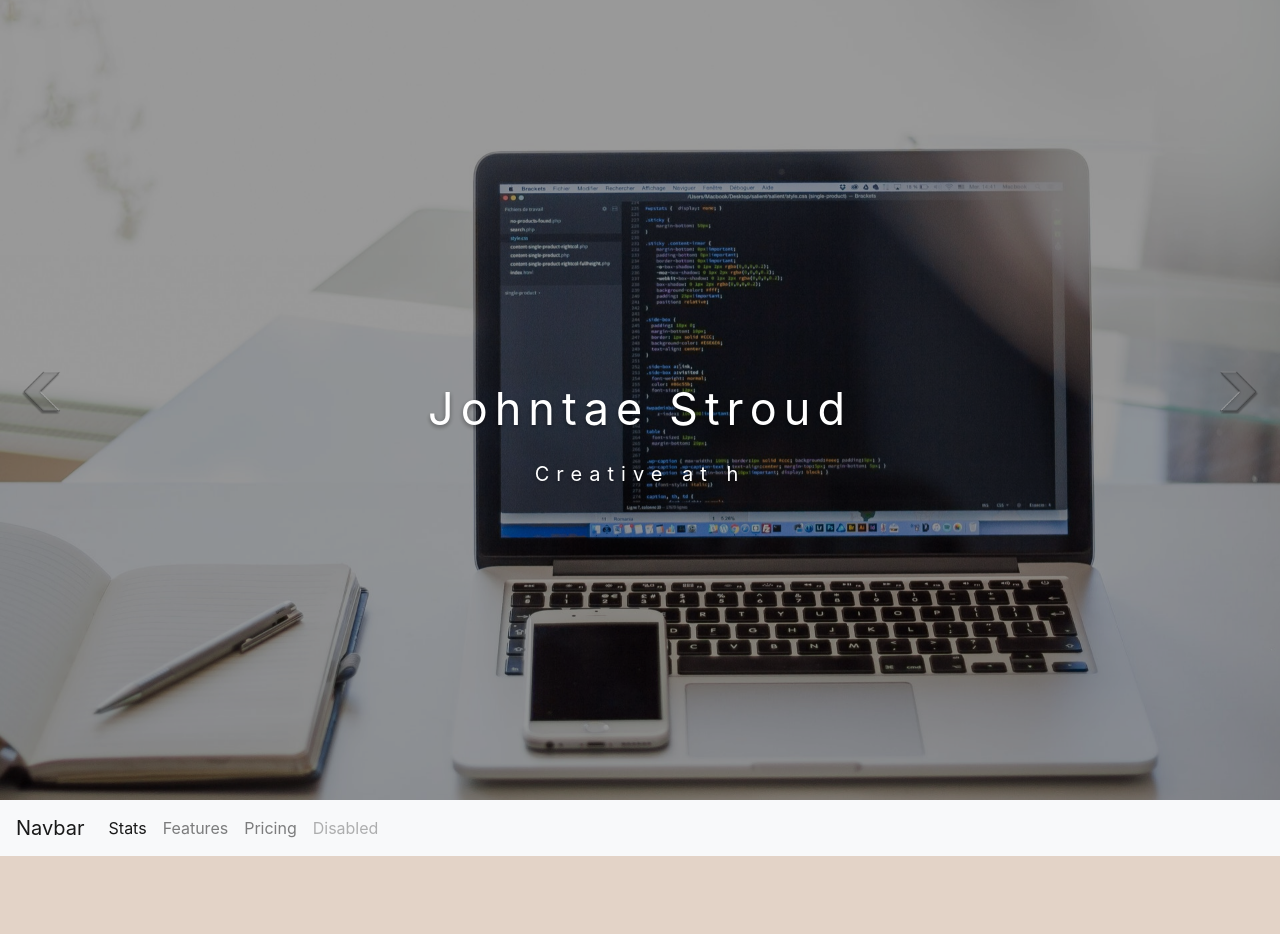
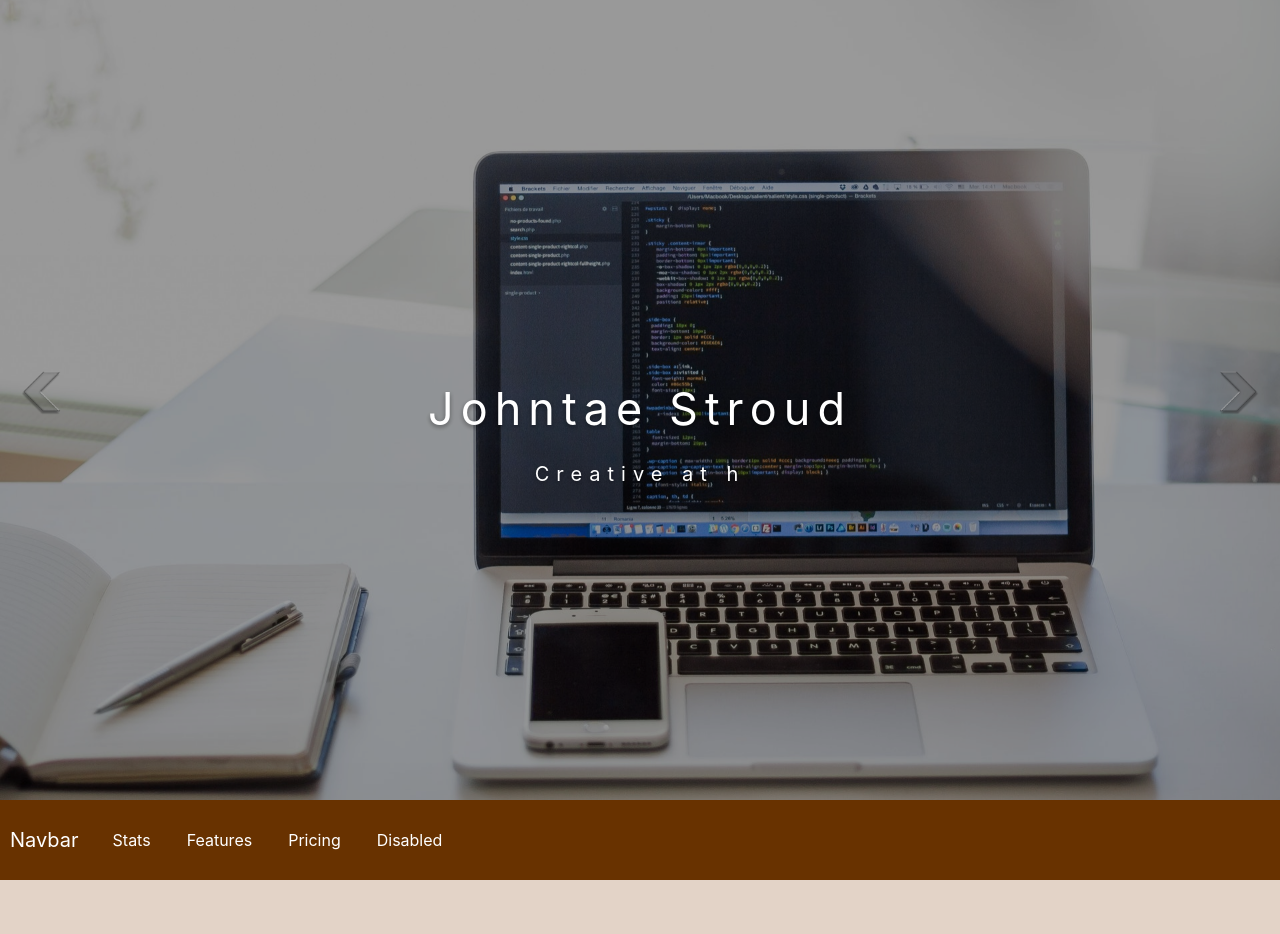
Before and after one commit to johntaestroud/port, a plain HTML site: page index.html in a window 1280 px wide. Shown: the top 934 px of the page. Drawn offline with nearby package versions, Linux system fonts and the light colour scheme.

Commit message:
Fixed navbar issue

```diff
--- a/css/style.css
+++ b/css/style.css
@@ -311,3 +311,33 @@
 .copyrightSection p {
   margin: 0;
 }
+
+#navigation {
+  background-color: #683200;
+  padding: 20px 10px;
+  z-index: 100;
+  width: 100%;
+}
+
+#navigation li {
+  padding: 0 10px;
+}
+
+#navigation li a {
+  color: #fff;
+}
+
+.navbar-brand,
+.navbar-brand:hover {
+  color: #fff;
+}
+
+.navbar-toggler-icon {
+  background: url(../img/icons/menu.png);
+  background-size: 100%;
+}
+
+.fixedNav #navigation {
+  position: fixed;
+  top: 0;
+}
--- a/index.html
+++ b/index.html
@@ -40,7 +40,7 @@
 
     </div>
 
-    <nav class="navbar navbar-expand-lg navbar-light bg-light">
+    <nav id="navigation" class="navbar navbar-expand-lg">
       <a class="navbar-brand" href="#">Navbar</a>
 
       <button class="navbar-toggler" type="button" data-toggle="collapse" data-target="#navbarNav" aria-controls="navbarNav" aria-expanded="false" aria-label="Toggle navigation">
@@ -59,7 +59,7 @@
             <a class="nav-link" href="#">Pricing</a>
           </li>
           <li class="nav-item">
-            <a class="nav-link disabled" href="#">Disabled</a>
+            <a class="nav-link" href="#">Disabled</a>
           </li>
         </ul>
       </div>
--- a/js/script.js
+++ b/js/script.js
@@ -63,7 +63,25 @@ $(document).ready(function() {
 
        return false;
 
-  })
+  });
+
+  const nav = $("#navigation");
+  const navTop = nav.offset().top;
+
+  $(window).on("scroll", stickyNavigation);
+
+  function stickyNavigation() {
+
+    var body = $("body");
+
+    if($(window).scrollTop() >= navTop) {
+      body.css("padding-top", nav.outerHeight() + "px");
+      body.addClass("fixedNav");
+    } else {
+      body.css("padding-top", 0);
+      body.removeClass("fixedNav");
+    }
+  }
 
 
 });
```
Also changed, not shown: img/icons/menu.png (added).
